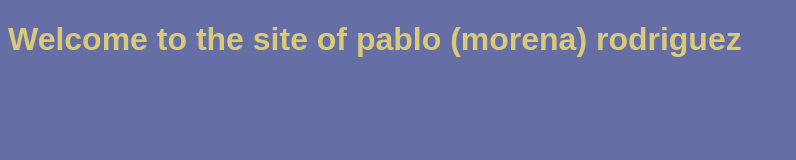
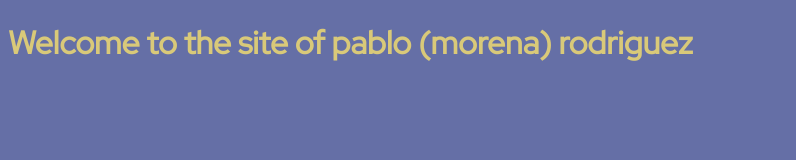
Before and after one commit to pmrodriguez/pmrodriguez.github.io, a plain HTML site: page index.html in a window 1280 px wide. Shown: the whole page, without its empty margins (0-796 px from the left). Drawn offline with Linux system fonts and the light colour scheme.

Commit message:
adffassf

```diff
--- a/src/css/index.css
+++ b/src/css/index.css
@@ -1,4 +1,4 @@
-@import url('https://fonts.googleapis.com/css2?family=Urbanist:ital@0;1&display=swap');
+@import url('https://fonts.googleapis.com/css2?family=Red+Hat+Display:ital@0;1&family=Urbanist:ital@0;1&display=swap');
 
 
 body {
@@ -9,3 +9,7 @@ body {
     background-color: #656FA6;
     color: #D9C979;
 }
+
+.text {
+
+}
```
